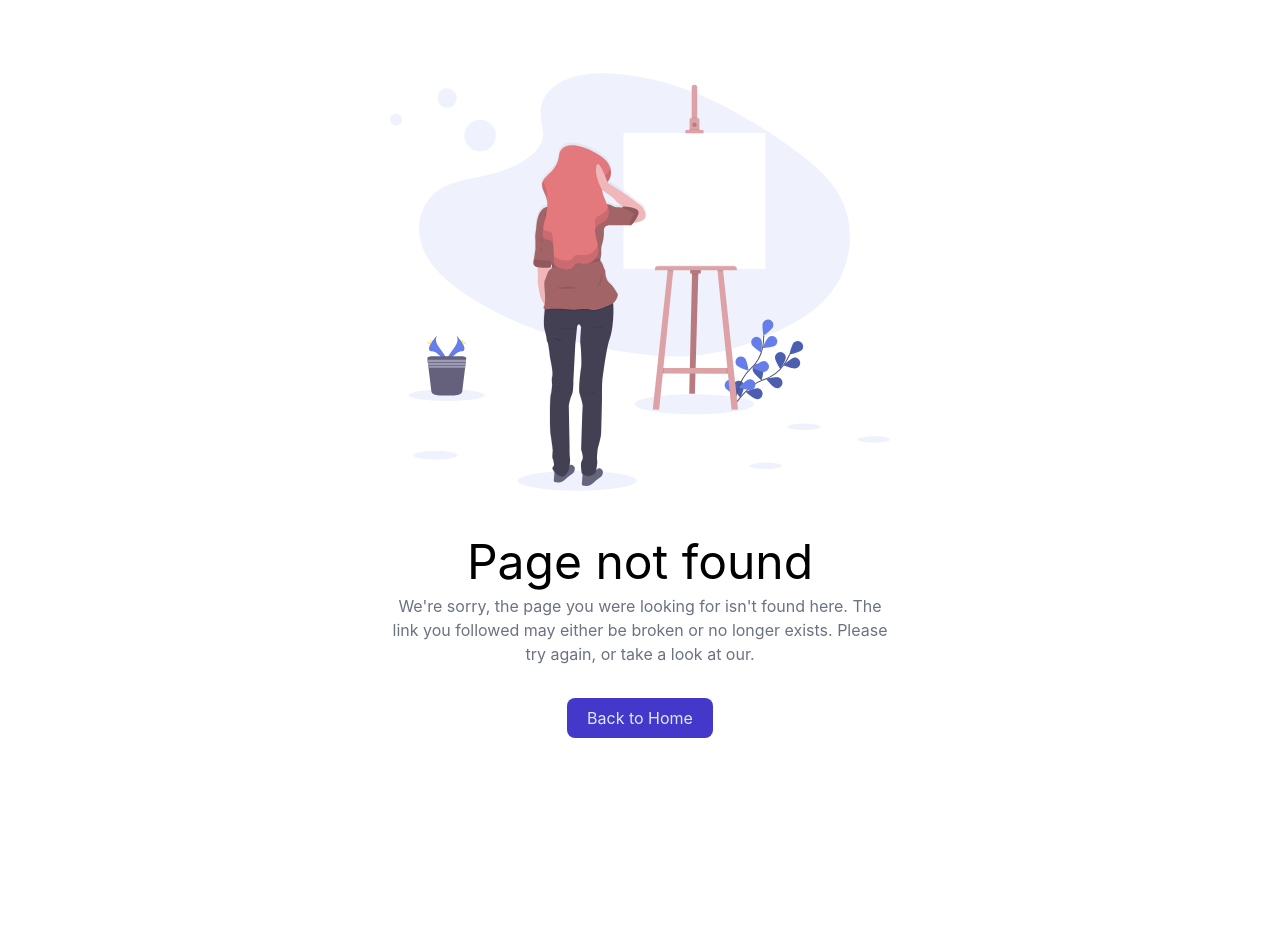
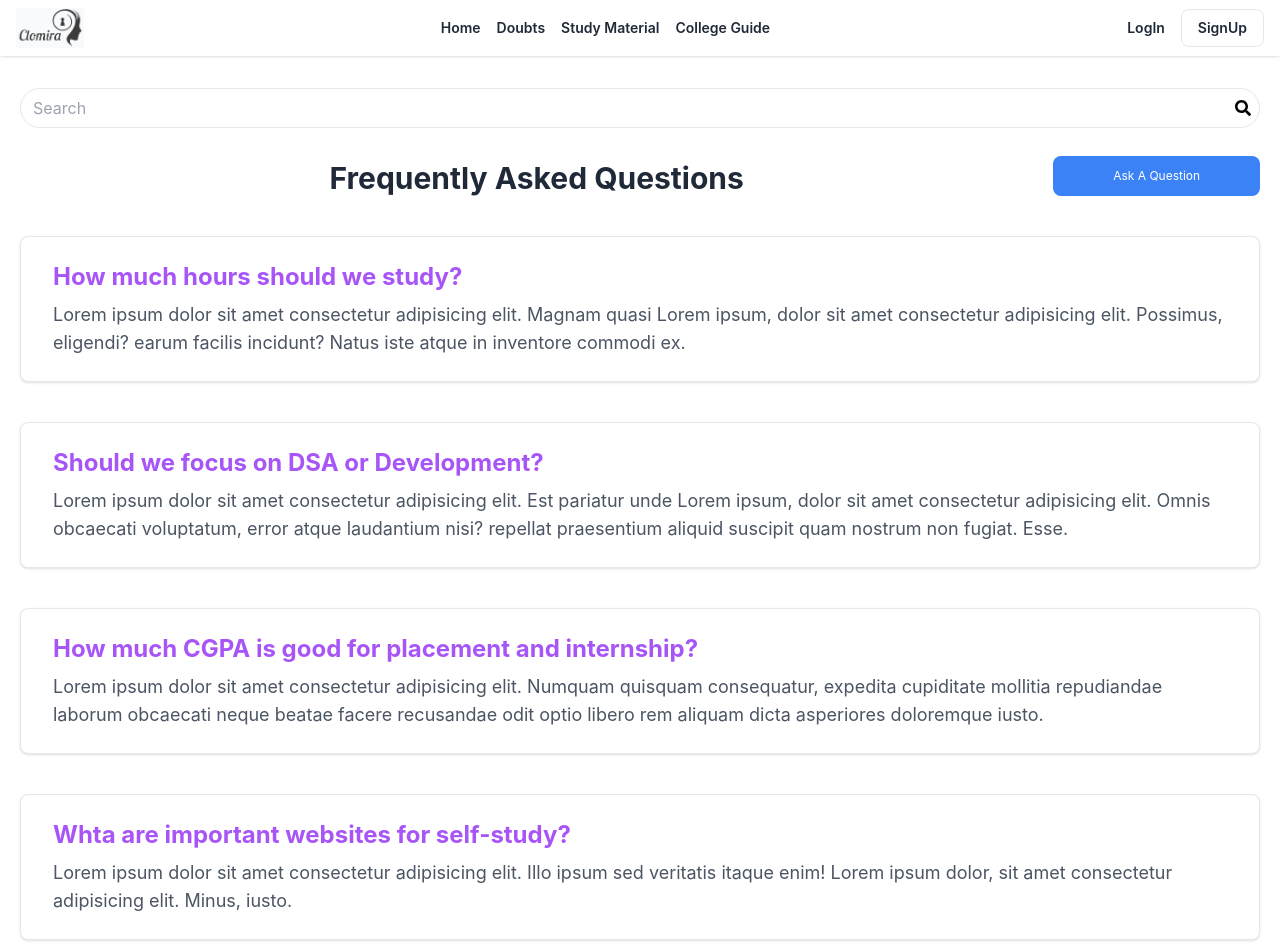
Before and after one commit to clomira/clomira, a Next.js app: page /faq in a window 1280 px wide. Before the commit this address had no page. Shown: the top 952 px of the page. Before the commit the page ends 800 px from the top, so only its background shows below. Built offline with nearby package versions, Linux system fonts and the light colour scheme.

Commit message:
faq page

```diff
--- a/components/Footer.tsx
+++ b/components/Footer.tsx
@@ -20,7 +20,7 @@ function Footer() {
             </div>
             <div className="px-5 py-2">
               <a
-                href="/Doubts"
+                href="/faq"
                 className="text-base leading-6 text-black hover:text-gray-900"
               >
                 Doubts
--- a/components/NavBar.tsx
+++ b/components/NavBar.tsx
@@ -13,7 +13,7 @@ function NavBar() {
 
             <div className="hidden sm:flex sm:items-center">
               <a href="/" className="text-gray-800 text-sm font-semibold hover:text-purple-600 mr-4">Home</a>
-              <a href="/Doubts" className="text-gray-800 text-sm font-semibold hover:text-purple-600 mr-4">Doubts</a>
+              <a href="/faq" className="text-gray-800 text-sm font-semibold hover:text-purple-600 mr-4">Doubts</a>
               <a href="/study_material" className="text-gray-800 text-sm font-semibold hover:text-purple-600 mr-4">Study Material</a>
               <a href="/" className="text-gray-800 text-sm font-semibold hover:text-purple-600">College Guide</a>
             </div>
@@ -27,7 +27,7 @@ function NavBar() {
           <div className="block sm:hidden bg-white border-t-2 py-2">
             <div className="flex flex-col">
               <a href="/" className="text-gray-800 text-sm font-semibold hover:text-purple-600 mb-1">Products</a>
-              <a href="Doubts" className="text-gray-800 text-sm font-semibold hover:text-purple-600 mb-1">Marketplace</a>
+              <a href="/faq" className="text-gray-800 text-sm font-semibold hover:text-purple-600 mb-1">Marketplace</a>
               <a href="/study_material" className="text-gray-800 text-sm font-semibold hover:text-purple-600 mb-1">Partners</a>
               <a href="/" className="text-gray-800 text-sm font-semibold hover:text-purple-600 mb-1">Pricing</a>
               <div className="flex justify-between items-center border-t-2 pt-2">
--- a/package.json
+++ b/package.json
@@ -11,6 +11,7 @@
     "@fortawesome/fontawesome-free": "^5.15.4",
     "@material-ui/core": "^4.12.3",
     "@material-ui/icons": "^4.11.2",
+    "draft-js": "^0.11.7",
     "next": "12.0.7",
     "react": "17.0.2",
     "react-dom": "17.0.2"
--- a/pages/Doubts/index.tsx
+++ b/pages/Doubts/index.tsx
@@ -2,7 +2,7 @@ const Doubts = () => {
   return (
     <div className="mt-10">
       <div className="containter mb-10 flex justify-content align-center flex-wrap mx-auto px-10">
-        <div className="w-4/12 mr-2 mb-20  bg-white shadow rounded border border-transparent hover:border-blue-200 ">
+        <div className="w-3/12 mr-2 mb-20  bg-white shadow rounded border border-transparent hover:border-blue-200 ">
           <div className=" w-full checker-bg flex items-center justify-center p-4 ">
             <div
               className="w-32 h-32 bg-gray-100 rounded-full bg-cover bg-center"
@@ -14,17 +14,18 @@ const Doubts = () => {
           </div>
           <div className="p-4 border-t border-gray-200">
             <div className="flex items-center justify-between">
-              <h1 className="text-gray-600 font-medium">Sahib Singh</h1>
+              <h1 className="text-gray-600 mx-auto font-medium">Sahib Singh</h1>
               <button className="text-gray-500 hover:text-gray-900"></button>
             </div>
-            <p className="text-gray-400 text-sm my-1">2nd year student</p>
+            <p className="text-gray-400 text-center text-sm my-1">2nd year student</p>
           </div>
         </div>
 
-        <div className="bg-white w-7/12 p-8 rounded-lg shadow-lg relative hover:shadow-2xl transition duration-500">
+        <div className="bg-white ml-2 w-8/12 p-8 rounded-lg shadow-lg relative hover:shadow-2xl transition duration-500">
           <h1 className="text-2xl text-gray-800 font-semibold mb-3">
             How much should we study?
           </h1>
+
           <p className="text-gray-600 leading-6 tracking-normal">
             Lorem ipsum dolor sit amet consectetur adipisicing elit. Beatae
             itaque debitis saepe, eaque similique quo doloribus ducimus ex
@@ -54,18 +55,34 @@ const Doubts = () => {
             praesentium quas nulla doloribus at error amet ipsam. doloremque
             eius.
           </p>
-          <div className="mt-8">
+          <div className="mt-8 flex flex-wrap justify-content align-center">
             <a
               href="/"
-              className="py-2 px-4 mt-8 bg-indigo-600 text-white rounded-md shadow-xl"
+              className="py-2 w-2/10 px-4 mt-7 mr-3 bg-indigo-600 text-white rounded-md shadow-xl"
             >
               Go back
             </a>
-          </div>
-          <div>
-            <span className="absolute py-2 px-8 text-sm text-white top-3 right-0 bg-indigo-600 rounded-md transform translate-x-2 -translate-y-3 shadow-xl">
-              Votes
-            </span>
+
+            <div className=" py-2 ml-4 justify-self-end w-2/10 px-4 flex flex-row h-13 rounded-lg bg-transparent mt-5">
+              <button
+                data-action="decrement"
+                className=" bg-indigo-600 text-white hover:text-gray-700 hover:bg-gray-400 h-full w-10 rounded-l cursor-pointer outline-none"
+              >
+                <span className="m-auto text-2xl font-thin">−</span>
+              </button>
+              <input
+                type="number"
+                className=" focus:outline-none text-center w-1/6 bg-indigo-600 font-semibold text-md hover:text-white focus:text-white  md:text-basecursor-default flex items-center text-white  outline-none"
+                name="custom-input-number"
+                defaultValue={0}
+              />
+              <button
+                data-action="increment"
+                className="bg-indigo-600 text-white hover:text-indigo-700 hover:bg-gray-400 h-full w-10 rounded-r cursor-pointer"
+              >
+                <span className="m-auto text-2xl font-thin">+</span>
+              </button>
+            </div>
           </div>
         </div>
       </div>
--- /dev/null
+++ b/pages/faq/index.tsx
@@ -0,0 +1,82 @@
+import React from "react";
+
+const index = () => {
+  return (
+    <div>
+      <section className="relative py-8 bg-white min-w-screen animation-fade animation-delay">
+        <div className="container px-0 mx-auto  sm:px-5">
+          <div className="w-full h-10 pl-3 pr-2 bg-white border rounded-full flex justify-between items-center relative">
+            <input
+              type="search"
+              name="search"
+              id="search"
+              placeholder="Search"
+              className="appearance-none w-full outline-none focus:outline-none active:outline-none"
+            />
+            <button
+              type="submit"
+              className="ml-7 outline-none focus:outline-none active:outline-none"
+            >
+              <i className="fa fa-search" aria-hidden="true"></i>
+            </button>
+          </div>
+          <div className="flex flex-wrap mt-7 space-around justify-content align-center">
+            <h5 className="  mt-1 w-10/12  font-bold text-center text-gray-800 sm:text-3xl sm:text-center sm:mx-0">
+              Frequently Asked Questions
+            </h5>
+            <button className="bg-blue-500 w-2/12 justify-self-end text-xs hover:bg-blue-400 transition-colors rounded-[8px] px-[15px] py-[4px] text-white focus:ring-2 ring-blue-500">
+              Ask A Question
+            </button>
+          </div>
+
+          <div className="w-1/1 px-0 py-6 mx-auto mt-10 cursor-pointer hover:shadow-lg bg-white border border-gray-200 sm:px-8  sm:rounded-lg sm:shadow ">
+            <h3 className="text-lg font-bold text-purple-500 sm:text-xl md:text-2xl">
+              How much hours should we study?
+            </h3>
+            <p className="mt-2 text-base text-gray-600 sm:text-lg md:text-normal">
+              Lorem ipsum dolor sit amet consectetur adipisicing elit. Magnam
+              quasi Lorem ipsum, dolor sit amet consectetur adipisicing elit.
+              Possimus, eligendi? earum facilis incidunt? Natus iste atque in
+              inventore commodi ex.
+            </p>
+          </div>
+          <div className="w-1/1 px-0 py-6 mx-auto mt-10 cursor-pointer hover:shadow-lg bg-white border border-gray-200 sm:px-8  sm:rounded-lg sm:shadow ">
+            <h3 className="text-lg font-bold text-purple-500 sm:text-xl md:text-2xl">
+              Should we focus on DSA or Development?
+            </h3>
+            <p className="mt-2  text-base text-gray-600 sm:text-lg md:text-normal">
+              Lorem ipsum dolor sit amet consectetur adipisicing elit. Est
+              pariatur unde Lorem ipsum, dolor sit amet consectetur adipisicing
+              elit. Omnis obcaecati voluptatum, error atque laudantium nisi?
+              repellat praesentium aliquid suscipit quam nostrum non fugiat.
+              Esse.
+            </p>
+          </div>
+          <div className="w-1/1 px-0 py-6 mx-auto mt-10 cursor-pointer hover:shadow-lg bg-white border border-gray-200 sm:px-8  sm:rounded-lg sm:shadow ">
+            <h3 className="text-lg font-bold text-purple-500 sm:text-xl md:text-2xl">
+              How much CGPA is good for placement and internship?
+            </h3>
+            <p className="mt-2 text-base text-gray-600 sm:text-lg md:text-normal">
+              Lorem ipsum dolor sit amet consectetur adipisicing elit. Numquam
+              quisquam consequatur, expedita cupiditate mollitia repudiandae
+              laborum obcaecati neque beatae facere recusandae odit optio libero
+              rem aliquam dicta asperiores doloremque iusto.
+            </p>
+          </div>
+          <div className="w-1/1 px-0 py-6 mx-auto mt-10 cursor-pointer hover:shadow-lg bg-white border border-gray-200 sm:px-8  sm:rounded-lg sm:shadow ">
+            <h3 className="text-lg font-bold text-purple-500 sm:text-xl md:text-2xl">
+              Whta are important websites for self-study?
+            </h3>
+            <p className="mt-2 text-base text-gray-600 sm:text-lg md:text-normal">
+              Lorem ipsum dolor sit amet consectetur adipisicing elit. Illo
+              ipsum sed veritatis itaque enim! Lorem ipsum dolor, sit amet
+              consectetur adipisicing elit. Minus, iusto.
+            </p>
+          </div>
+        </div>
+      </section>
+    </div>
+  );
+};
+
+export default index;
```
Also changed, not shown: 1 other file (tests, documents, lock files or other folders).
